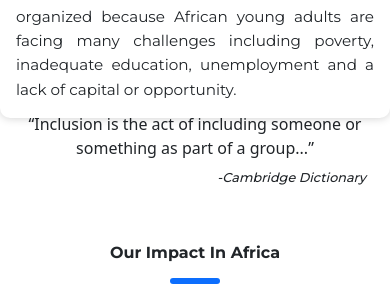
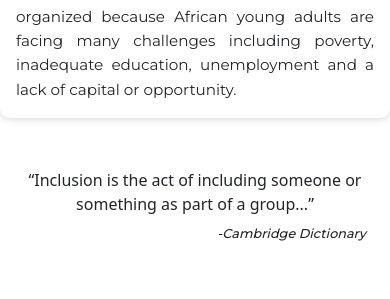
Before and after one commit to DevaWinner/afrika, a React (Vite) app: page /organization in a window 390 px wide. Shown: the part 417-716 px from the top of the page. Built offline with nearby package versions, Linux system fonts and the light colour scheme.

Commit message:
Update margin-top value in AboutHero.css

```diff
--- a/src/styles/AboutHero.css
+++ b/src/styles/AboutHero.css
@@ -78,7 +78,7 @@ blockquote {
 	}
 
 	div.about-quote {
-		margin-top: 13.5rem;
+		margin-top: 17rem;
 		width: 100%;
 	}
 
```
